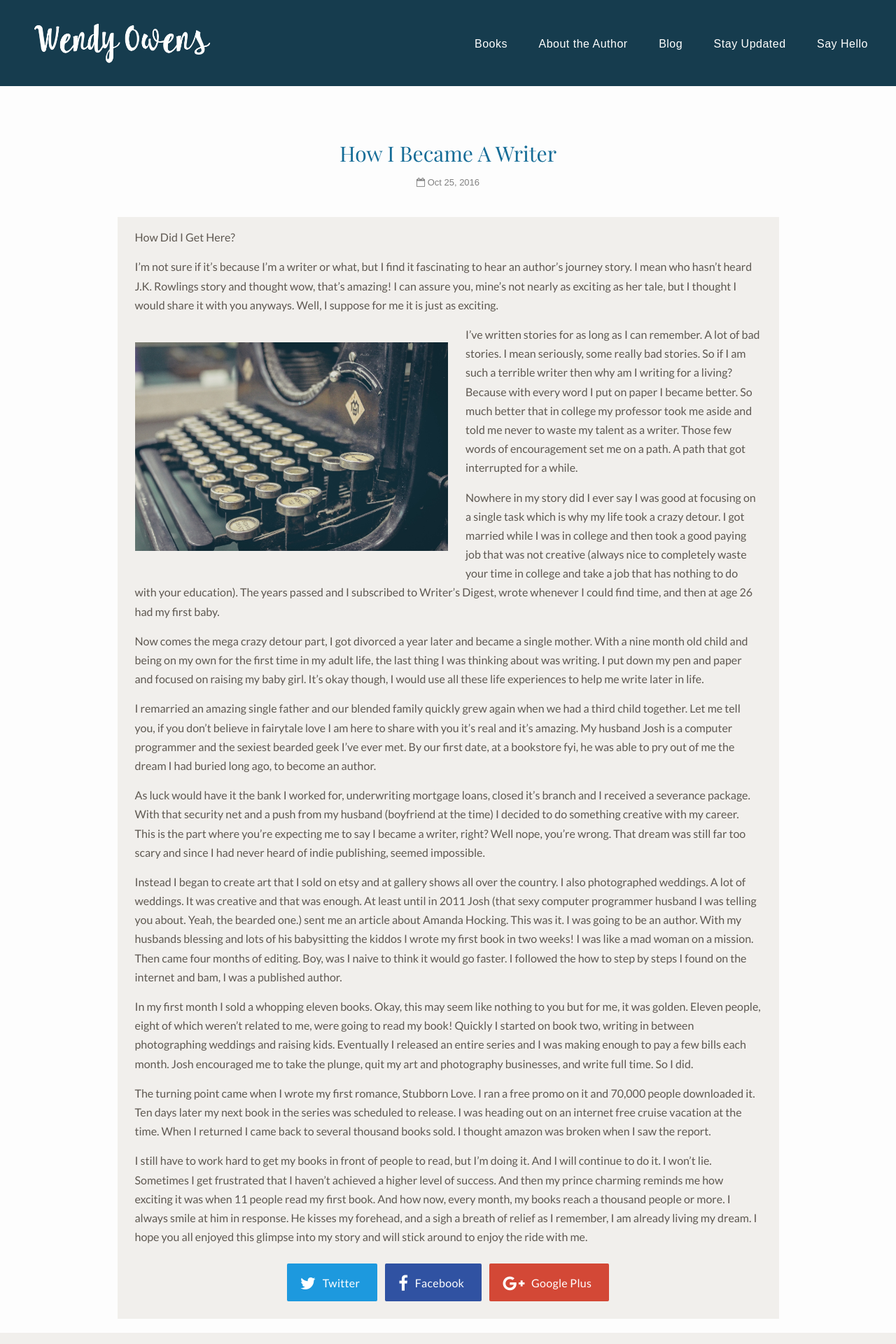
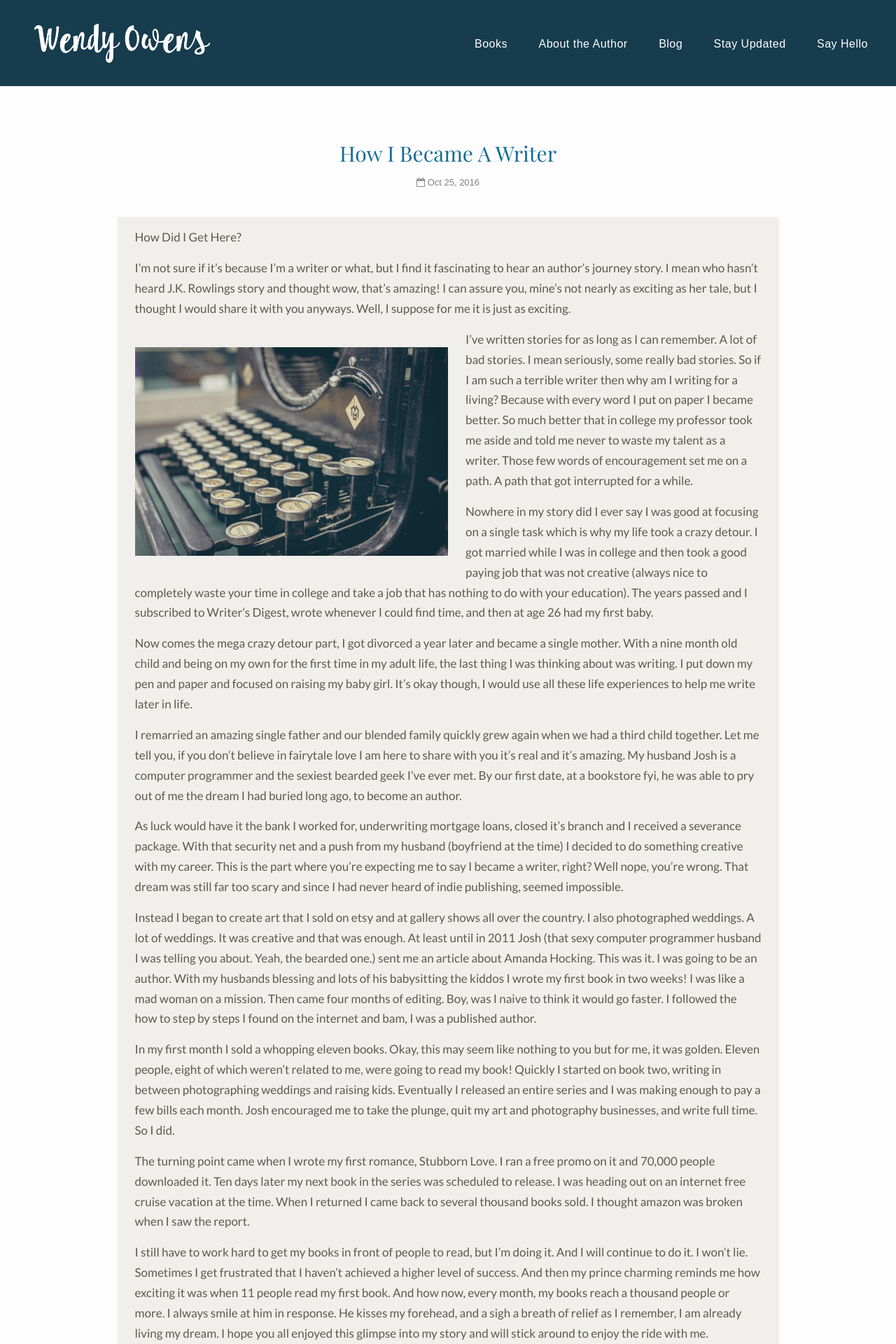
Before and after one commit to queso/wendy-owens, a Jekyll site: the page built from _posts/2016-10-25-how-i-became-a-writer.md, in a window 1280 px wide. Shown: the top 1920 px of the page at 70% size. Built offline with Jekyll 4.4.1, drawn with Linux system fonts in a browser that asks for light colours; nearby versions of some CDN libraries.

Commit message:
Try to get the size bumped a bit for posts

```diff
--- a/_sass/_components.scss
+++ b/_sass/_components.scss
@@ -283,10 +283,14 @@
   }
 
   .single-post {
-    p > img {
-      float: left;
-      width: 50%;
-      margin: 25px 25px 25px 0px;
+    p {
+      font-size: 17px;
+
+      img {
+        float: left;
+        width: 50%;
+        margin: 25px 25px 25px 0px;
+      }
     }
   }
 
```
